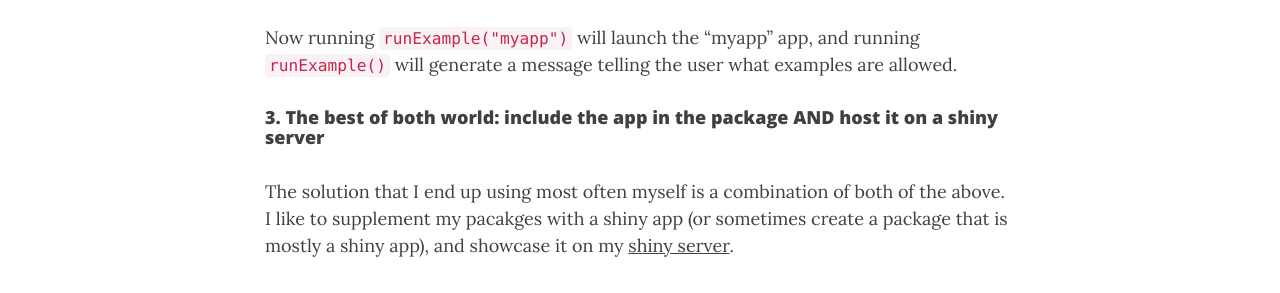
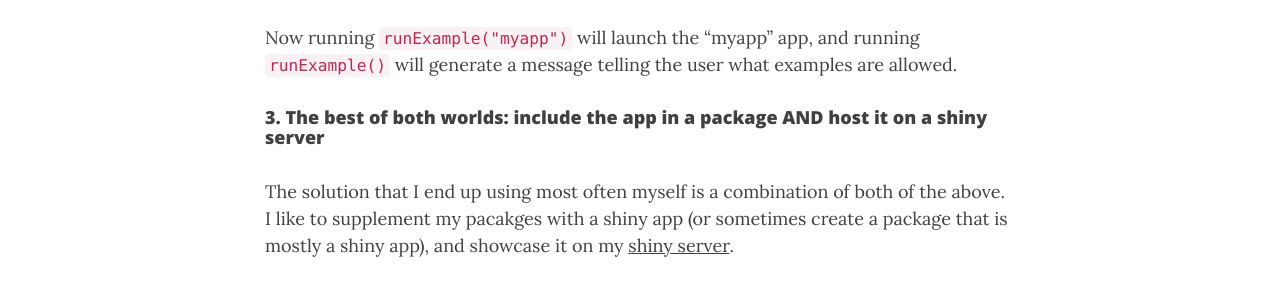
Before and after one commit to daattali/daattali.github.io, a Jekyll site: the page built from _posts/2015-04-21-r-package-shiny-app.md, in a window 1280 px wide and 900 px high, scrolled down 3354 px. Shown: the part 155-448 px from the top of the window. Built offline with Jekyll 4.4.1, drawn with Linux system fonts in a browser that asks for light colours; nearby versions of some CDN libraries; comment, search, counter and statistics services are not loaded.

Commit message:
Update 2015-04-21-r-package-shiny-app.md

```diff
--- a/_posts/2015-04-21-r-package-shiny-app.md
+++ b/_posts/2015-04-21-r-package-shiny-app.md
@@ -102,9 +102,9 @@ runExample <- function(example) {
 
 Now running `runExample("myapp")` will launch the "myapp" app, and running `runExample()` will generate a message telling the user what examples are allowed.
 
-#### 3. The best of both world: include the app in the package AND host it on a shiny server
+#### 3. The best of both worlds: include the app in a package AND host it on a shiny server
 
-The solution that I end up using most often myself is a combination of both of the above. I like to supplement my pacakges with a shiny app (or sometimes create a package that is mostly a shiny app), and showcase it on my [shiny server](https://deanattali.com/2015/05/09/setup-rstudio-shiny-server-digital-ocean/).
+The solution that I end up using most often myself is a combination of both of the above. I like to supplement my pacakges with a shiny app (or sometimes create a package that is mostly a shiny app), and showcase it on my [shiny server](https://daattali.com/shiny/).
 
 To do that, follow the instructions above to create a package. Then follow [my instructions to create a shiny server](https://deanattali.com/2015/05/09/setup-rstudio-shiny-server-digital-ocean/) and make sure to install your new package. The last step is to make your new package's shiny app runnable from the shiny server; simply create a file `/srv/shiny-server/myapp/app.R` with the following code:
 
```
